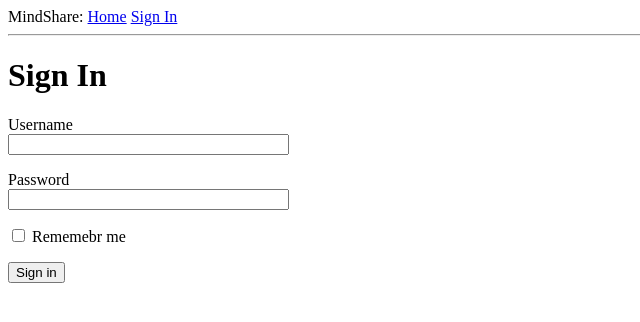
After one commit to 4ndy1e/MindShare, a Flask app: page /login in a window 1280 px wide. The commit adds this page. Shown: the top 322 px of the page, without its empty margins (0-640 px from the left). Run offline with Flask 3, Linux system fonts and the light colour scheme.

Commit message:
create forms

```diff
--- /dev/null
+++ b/app/forms.py
@@ -0,0 +1,9 @@
+from flask_wtf import FlaskForm
+from wtforms import StringField, PasswordField, BooleanField, SubmitField
+from wtforms.validators import DataRequired
+
+class LoginForm(FlaskForm):
+  username = StringField('Username', validators=[DataRequired()])
+  password = PasswordField('Password', validators=[DataRequired()])
+  remember_me = BooleanField('Rememebr me')
+  submit = SubmitField('Sign in')
--- a/app/routes.py
+++ b/app/routes.py
@@ -1,5 +1,6 @@
 from flask import render_template
 from app import app
+from app.forms import LoginForm
 
 @app.route('/')
 @app.route('/index')
@@ -18,3 +19,10 @@ def index():
   ]
 
   return render_template('index.html', title='Home', user=user, posts=posts)
+
+@app.route('/login')
+def login():
+  # loginform class
+  form = LoginForm()
+
+  return render_template('login.html', title="Sign In", form=form)
--- a/app/templates/base.html
+++ b/app/templates/base.html
@@ -9,7 +9,11 @@
     {% endif %}
   </head>
   <body>
-    <div>MindShare: <a href="/index">Home</a></div>
+    <div>
+      MindShare:
+      <a href="/index">Home</a>
+      <a href="/login"> Sign In </a>
+    </div>
     <hr />
     <!-- pages that inherit will place content in the block content -->
     {% block content %}{% endblock %}
--- /dev/null
+++ b/app/templates/login.html
@@ -0,0 +1,17 @@
+<!-- ignore-prettier -->
+{% extends "base.html" %} {% block content %}
+<h1>Sign In</h1>
+<form action="" method="post" novalidate>
+  {{ form.hidden_tag() }}
+  <p>
+    {{ form.username.label }}<br />
+    {{ form.username(size=32) }}
+  </p>
+  <p>
+    {{ form.password.label }}<br />
+    {{ form.password(size=32) }}
+  </p>
+  <p>{{ form.remember_me() }} {{ form.remember_me.label }}</p>
+  <p>{{ form.submit() }}</p>
+</form>
+{% endblock %}
```
